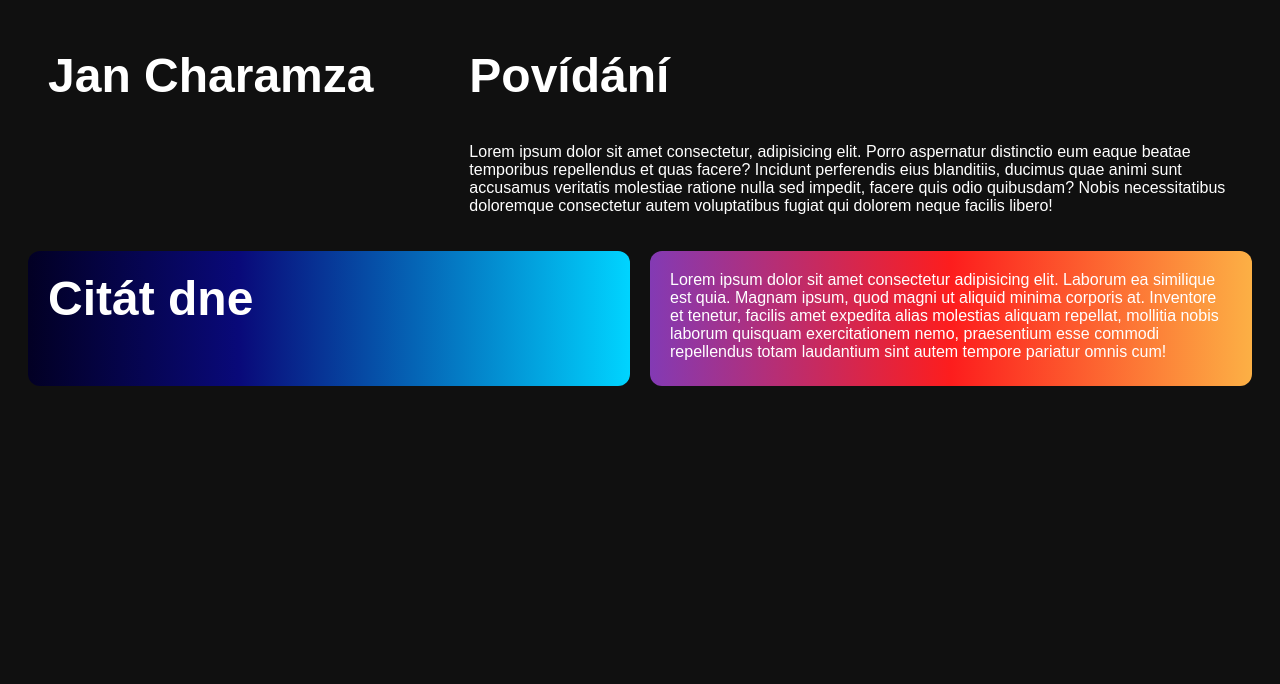
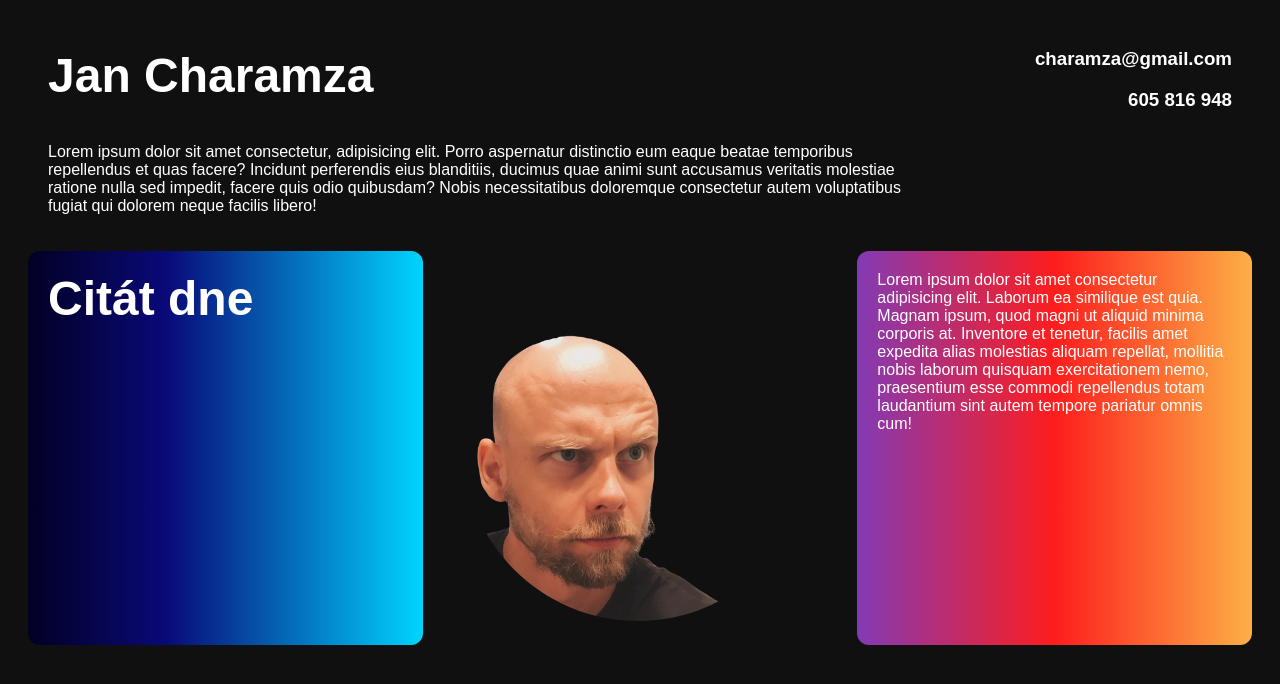
Before and after one commit to charamzic/My-very-first-web-site, a plain HTML site: page index.html in a window 1280 px wide. Drawn offline with Linux system fonts and the light colour scheme.

Commit message:
added img and third grid element
Tried more stuff here. End up with three columns in grid container and flip hover effect on the image.

```diff
--- a/index.html
+++ b/index.html
@@ -14,13 +14,14 @@
 
         <section class="main-content ">
             <h2>Jan Charamza</h2>
+            <p>
+                Lorem ipsum dolor sit amet consectetur, adipisicing elit. Porro aspernatur distinctio eum eaque beatae temporibus repellendus et quas facere? Incidunt perferendis eius blanditiis, ducimus quae animi sunt accusamus veritatis molestiae ratione nulla sed impedit, facere quis odio quibusdam? Nobis necessitatibus doloremque consectetur autem voluptatibus fugiat qui dolorem neque facilis libero!
+            </p>
         </section>
 
         <aside class="sidebar">
-            <h2>Povídání</h2>
-            <p>
-                Lorem ipsum dolor sit amet consectetur, adipisicing elit. Porro aspernatur distinctio eum eaque beatae temporibus repellendus et quas facere? Incidunt perferendis eius blanditiis, ducimus quae animi sunt accusamus veritatis molestiae ratione nulla sed impedit, facere quis odio quibusdam? Nobis necessitatibus doloremque consectetur autem voluptatibus fugiat qui dolorem neque facilis libero!
-            </p>
+            <h3>charamza@gmail.com</h3>
+            <h3>605 816 948</h3>
         </aside>
 
     </main>
@@ -31,6 +32,10 @@
             <h2>Citát dne</h2>
         </section>
 
+        <div class="kuk-container">
+            <img class="kuk" src="kuk.png">
+        </div>
+
         <aside class="second-side">
             Lorem ipsum dolor sit amet consectetur adipisicing elit. Laborum ea similique est quia. Magnam ipsum, quod magni ut aliquid minima corporis at. Inventore et tenetur, facilis amet expedita alias molestias aliquam repellat, mollitia nobis laborum quisquam exercitationem nemo, praesentium esse commodi repellendus totam laudantium sint autem tempore pariatur omnis cum!
         </aside>
--- /dev/null
+++ b/style.scss
@@ -0,0 +1,80 @@
+html {
+    box-sizing: border-box;
+    font-size: 100%;
+  }
+
+  *, *::before, *::after {
+    box-sizing: inherit;
+  }
+
+  body {
+    padding: 20px;
+    background-color: #101010;
+    color: #ffffff;
+    font-family: Arial, Helvetica, sans-serif;
+  }
+
+  section, aside, div {
+    padding: 20px;
+    border-radius: 12px;
+  }
+
+  h1 {
+    font-size: 4rem;
+  }
+
+  h2 {
+    font-size: 3rem;
+  }
+
+  h1, h2, h3 {
+    margin-top: 0px;
+  }
+
+  .kuk-container {
+    @media (max-width: 56.25em){
+      display: none;
+    }
+  }
+
+  .kuk:hover {
+    transform: scaleX(-1);
+  }
+
+  .flex-container {
+    @media (min-width: 56.25em){
+        display: flex;
+    }
+  }
+
+  .main-content {
+    flex: 3;
+  }
+
+  .sidebar {
+    flex: 1;
+
+    @media (min-width: 56.25em){
+        text-align: right;
+    }
+  }
+
+  .second-main {
+    background: rgb(2,0,36);
+    background: linear-gradient(90deg, rgba(2,0,36,1) 0%, rgba(9,9,121,1) 35%, rgba(0,212,255,1) 100%);
+  }
+
+  .second-side {
+    background: rgb(131,58,180);
+    background: linear-gradient(90deg, rgba(131,58,180,1) 0%, rgba(253,29,29,1) 50%, rgba(252,176,69,1) 100%);
+  }
+
+  .grid-parent {
+    display: grid;
+    grid-template-columns: 1fr;
+    gap: 20px;
+
+    @media (min-width: 56.25em){
+        grid-template-columns: 1fr 1fr 1fr;
+    }
+  }
```
Also changed, not shown: kuk.png (added), style.css, 1 other file.
